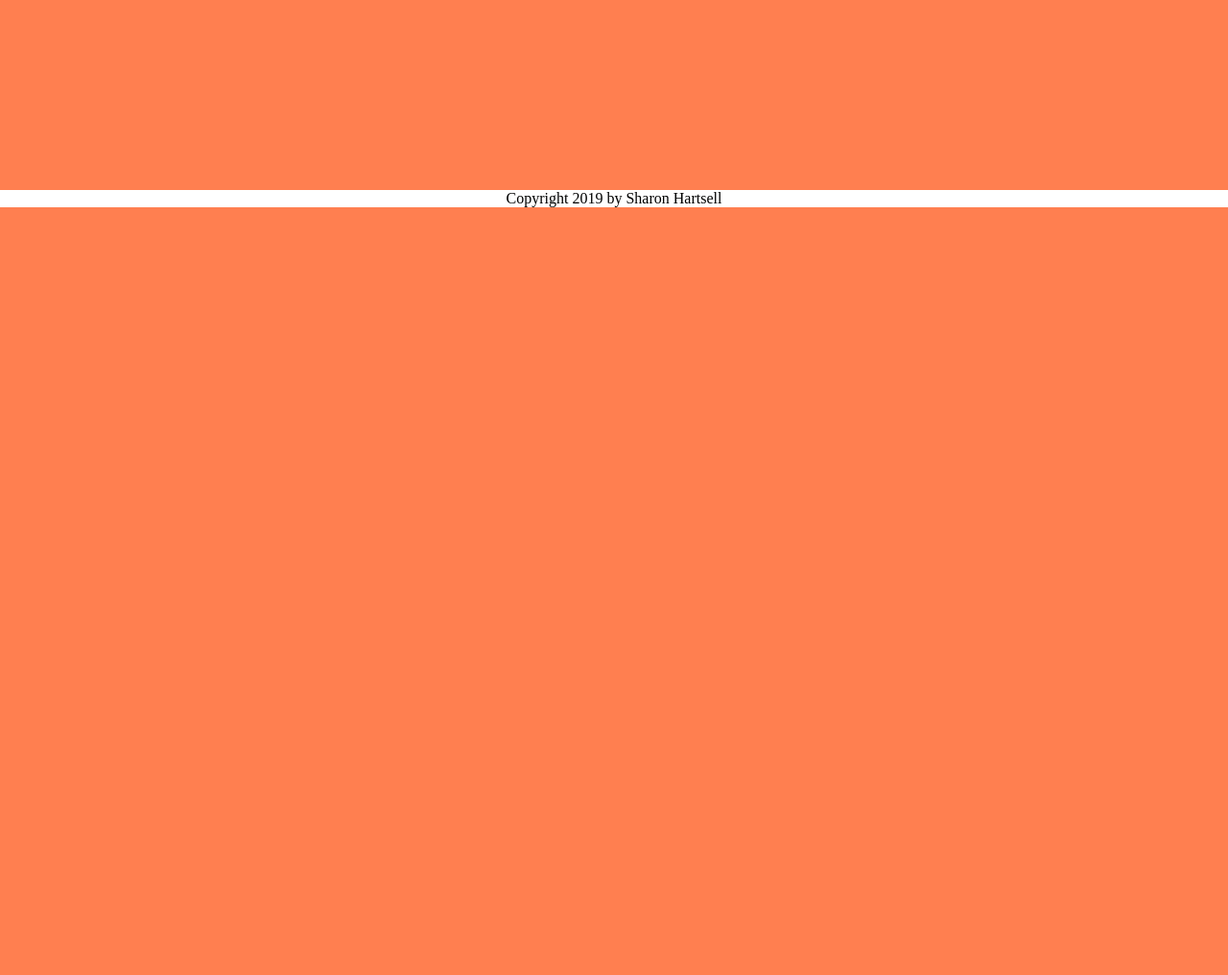
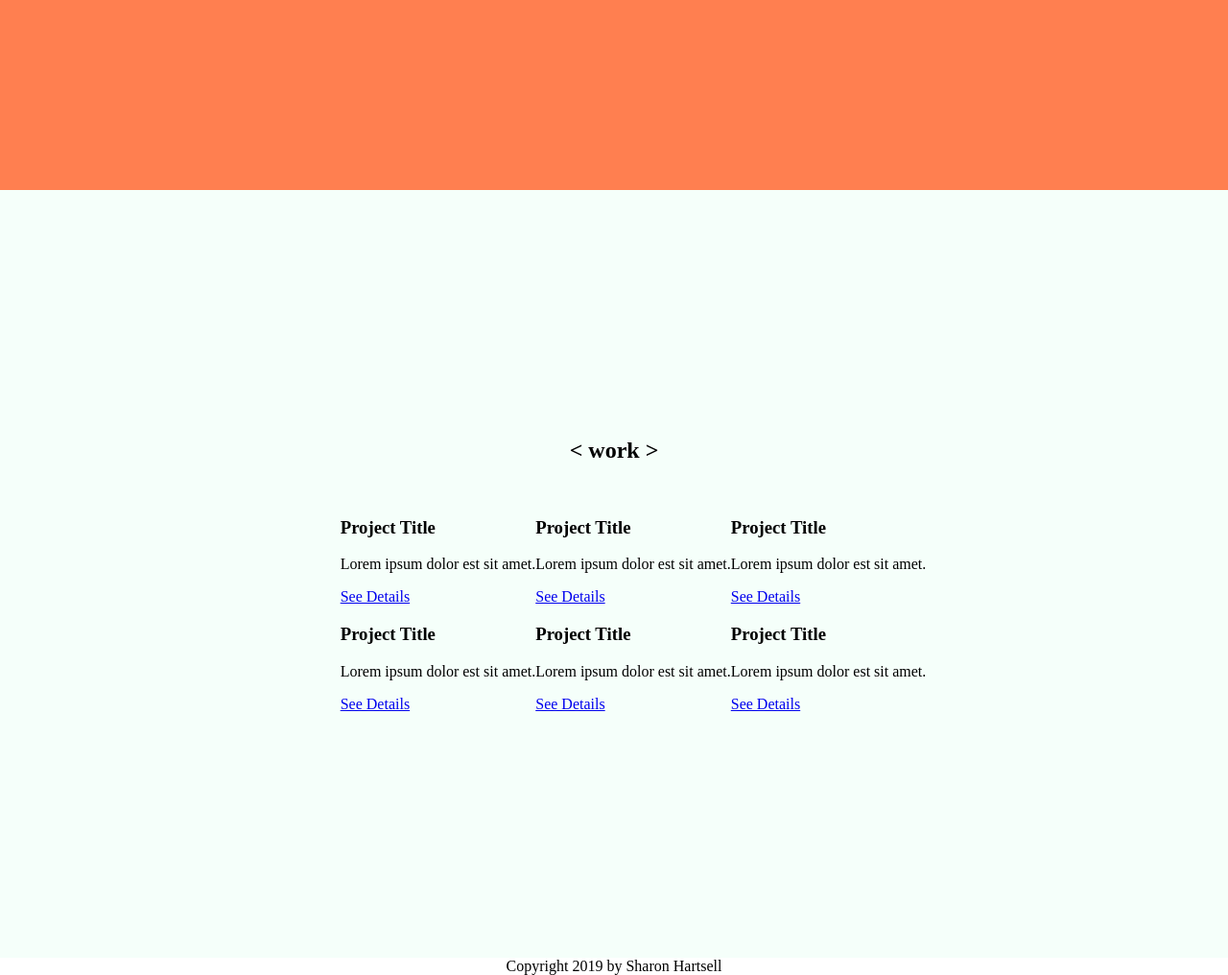
Before and after one commit to SharonHartsell/portfolio-site, a PHP site: page / in a window 1280 px wide. Shown: the part 602-1618 px from the top of the page at 96% size. Before the commit the page ends 818 px from the top, so only its background shows below. Run offline with PHP 8.4, Linux system fonts and the light colour scheme; some libraries are stand-ins or nearby versions.

Commit message:
style(work): establish basic work section layout

```diff
--- a/css/styles.css
+++ b/css/styles.css
@@ -22,11 +22,6 @@
 /* line 5, ../scss/_nav.scss */
 .nav_list {
   display: none;
-}
-
-/* line 1, ../scss/_footer.scss */
-.footer {
-  text-align: center;
 }
 
 /* line 1, ../scss/_intro.scss */
@@ -60,3 +55,29 @@
 .intro_techListItem + .intro_techListItem {
   margin-left: 40px;
 }
+
+/* line 1, ../scss/_work.scss */
+.work {
+  display: -webkit-flex;
+  display: flex;
+  -webkit-align-items: center;
+  align-items: center;
+  -webkit-justify-content: center;
+  justify-content: center;
+  -webkit-flex-direction: column;
+  flex-direction: column;
+  background: mintcream;
+  height: 100vh;
+}
+
+/* line 10, ../scss/_work.scss */
+.work_projectList {
+  display: grid;
+  grid-template-columns: 1fr 1fr 1fr;
+  list-style: none;
+}
+
+/* line 1, ../scss/_footer.scss */
+.footer {
+  text-align: center;
+}
--- /dev/null
+++ b/includes/work.inc
@@ -0,0 +1,36 @@
+<section class="work">
+  <h2>&lt; work &gt;</h2>
+  <ul class="work_projectList">
+    <li class="work_projectListItem">
+      <h3>Project Title</h3>
+      <p>Lorem ipsum dolor est sit amet.</p>
+      <a href="#" class="work_projectBtn">See Details</a>
+    </li>
+    <li class="work_projectListItem">
+      <h3>Project Title</h3>
+      <p>Lorem ipsum dolor est sit amet.</p>
+      <a href="#" class="work_projectBtn">See Details</a>
+    </li>
+    <li class="work_projectListItem">
+      <h3>Project Title</h3>
+      <p>Lorem ipsum dolor est sit amet.</p>
+      <a href="#" class="work_projectBtn">See Details</a>
+    </li>
+    <li class="work_projectListItem">
+      <h3>Project Title</h3>
+      <p>Lorem ipsum dolor est sit amet.</p>
+      <a href="#" class="work_projectBtn">See Details</a>
+    </li>
+    <li class="work_projectListItem">
+      <h3>Project Title</h3>
+      <p>Lorem ipsum dolor est sit amet.</p>
+      <a href="#" class="work_projectBtn">See Details</a>
+    </li>
+    <li class="work_projectListItem">
+      <h3>Project Title</h3>
+      <p>Lorem ipsum dolor est sit amet.</p>
+      <a href="#" class="work_projectBtn">See Details</a>
+    </li>
+
+  </ul>
+</section>
--- a/index.php
+++ b/index.php
@@ -1,36 +1,9 @@
 <?php include("includes/html_header.inc"); ?>
 <?php include("includes/header.inc"); ?>
 
-<section class="intro">
-  <img src="https://via.placeholder.com/300" class="intro_image" alt="Sharon" />
-  <h1 class="intro_headline">Hi! I’m Sharon, a front-end web developer.</h1>
-  <ul class="intro_techList">
-    <li class="intro_techListItem">
-      <i class="fab fa-html5 intro_techIcon"></i>
-      <p class="intro_techName">HTML5</p>
-    </li>
-    <li class="intro_techListItem">
-      <i class="fab fa-css3 intro_techIcon"></i>
-      <p class="intro_techName">CSS3</p>
-    </li>
-    <li class="intro_techListItem">
-      <i class="fab fa-js intro_techIcon"></i>
-      <p class="intro_techName">JavaScript</p>
-    </li>
-    <li class="intro_techListItem">
-      <i class="fab fa-react intro_techIcon"></i>
-      <p class="intro_techName">React</p>
-    </li>
-    <li class="intro_techListItem">
-      <i class="fab fa-php intro_techIcon"></i>
-      <p class="intro_techName">PHP</p>
-    </li>
-    <li class="intro_techListItem">
-      <i class="fab fa-sass intro_techIcon"></i>
-      <p class="intro_techName">SASS</p>
-    </li>
-  </ul>
-</section>
+<?php include("includes/intro.inc"); ?>
+<?php include("includes/work.inc"); ?>
+
 
 <?php include("includes/footer.inc"); ?>
 <?php include("includes/html_footer.inc"); ?>
--- /dev/null
+++ b/scss/_work.scss
@@ -0,0 +1,15 @@
+.work {
+  @include display-flex;
+  @include align-items(center);
+  @include justify-content(center);
+  @include flex-direction(column);
+  background: mintcream;
+  height: 100vh;
+}
+
+  .work_projectList {
+    display: grid;
+    grid-template-columns: 1fr 1fr 1fr;
+
+    list-style: none;
+  }
--- a/scss/styles.scss
+++ b/scss/styles.scss
@@ -4,6 +4,8 @@
 
 @import 'header';
 @import 'nav';
-@import 'footer';
 
 @import 'intro';
+@import 'work';
+
+@import 'footer';
```
Also changed, not shown: includes/intro.inc (added, +30 -0 lines).
